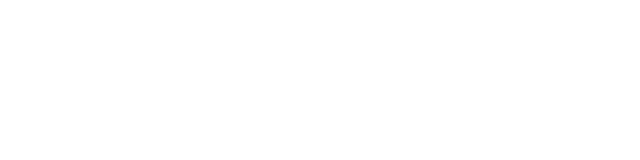
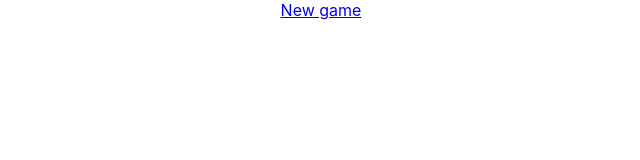
Before and after one commit to Nallooloo/quizgame, a React (Create React App) app: page / in a window 1280 px wide. Shown: the top 160 px of the page, without its empty margins (319-959 px from the left). Built offline with nearby package versions, Linux system fonts and the light colour scheme.

Commit message:
menu setup

```diff
--- a/src/Pages/Menu.jsx
+++ b/src/Pages/Menu.jsx
@@ -1,7 +1,12 @@
 import React from "react";
+import { Link } from "react-router-dom";
 
 const PlayGame = () => {
-  return <></>;
+  return (
+    <div>
+      <Link to="/play">New game</Link>
+    </div>
+  );
 };
 
 export default PlayGame;
```
